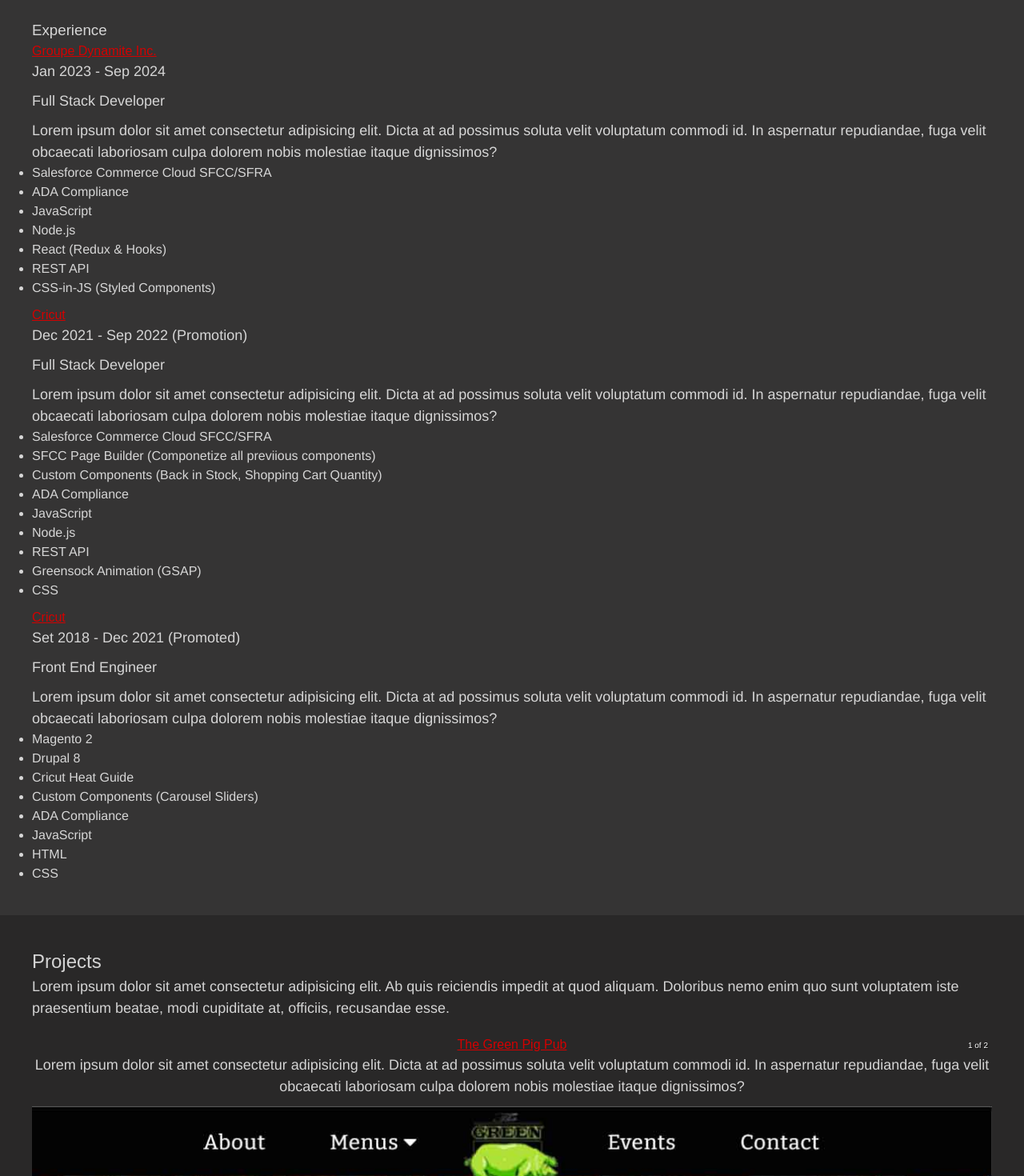
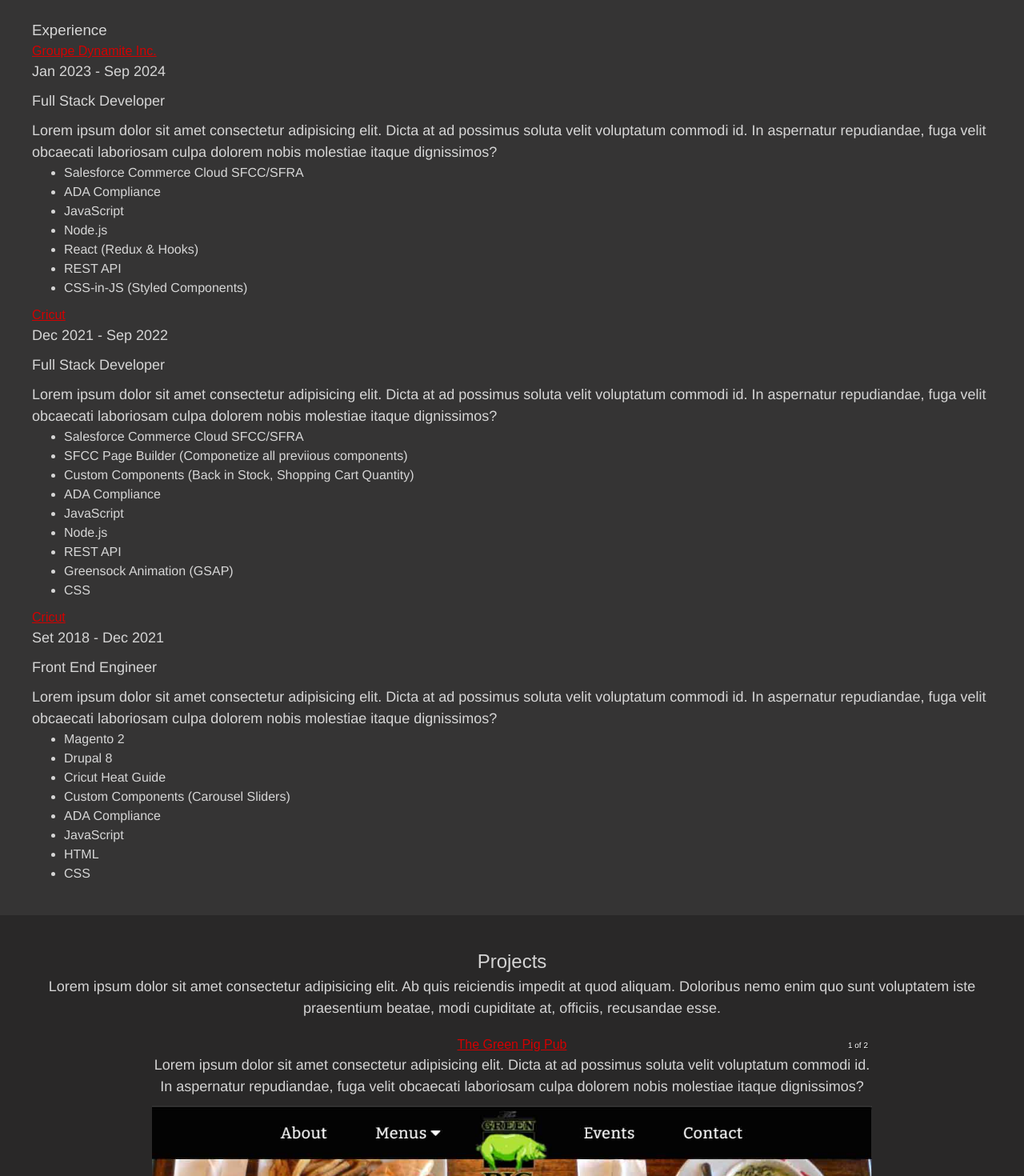
Before and after one commit to LordSahvith/CalebMckays, a React (Vite) app: page / in a window 1280 px wide. Shown: the part 1330-2800 px from the top of the page at 80% size. Built offline with nearby package versions, Linux system fonts and the light colour scheme; a web font is replaced by a local one.

Commit message:
update styles for hero, experience and projects

```diff
--- a/src/components/layout/experience/Experience.css
+++ b/src/components/layout/experience/Experience.css
@@ -10,3 +10,7 @@
   text-align: center;
   margin-bottom: 15px;
 }
+
+.job ul {
+  margin-left: 40px;
+}
--- a/src/components/layout/experience/data/experience.js
+++ b/src/components/layout/experience/data/experience.js
@@ -22,7 +22,7 @@
   {
     job: "Cricut",
     title: "Full Stack Developer",
-    duration: "Dec 2021 - Sep 2022  (Promotion)",
+    duration: "Dec 2021 - Sep 2022",
     content: {
       description:
         "Lorem ipsum dolor sit amet consectetur adipisicing elit. Dicta at ad possimus soluta velit voluptatum commodi id. In aspernatur repudiandae, fuga velit obcaecati laboriosam culpa dolorem nobis molestiae itaque dignissimos? ",
@@ -44,7 +44,7 @@
   {
     job: "Cricut",
     title: "Front End Engineer",
-    duration: "Set 2018 - Dec 2021 (Promoted)",
+    duration: "Set 2018 - Dec 2021",
     content: {
       description:
         "Lorem ipsum dolor sit amet consectetur adipisicing elit. Dicta at ad possimus soluta velit voluptatum commodi id. In aspernatur repudiandae, fuga velit obcaecati laboriosam culpa dolorem nobis molestiae itaque dignissimos? ",
--- a/src/components/layout/hero/Hero.css
+++ b/src/components/layout/hero/Hero.css
@@ -23,6 +23,7 @@
   position: relative;
   display: flex;
   flex-direction: column;
+  align-items: center;
   justify-content: center;
   z-index: 1;
 }
--- a/src/components/layout/projects/Projects.css
+++ b/src/components/layout/projects/Projects.css
@@ -4,9 +4,26 @@
 
 .projects-text {
   margin-bottom: 20px;
+  text-align: center;
+}
+
+.projects {
+  display: flex;
+  justify-content: center;
+  align-items: center;
 }
 
 .projects h3 {
   text-align: center;
   margin-bottom: 15px;
 }
+
+.carousel-root {
+  width: 100%;
+}
+
+@media screen and (min-width: 768px) {
+  .carousel-root {
+    max-width: 75%;
+  }
+}
```
